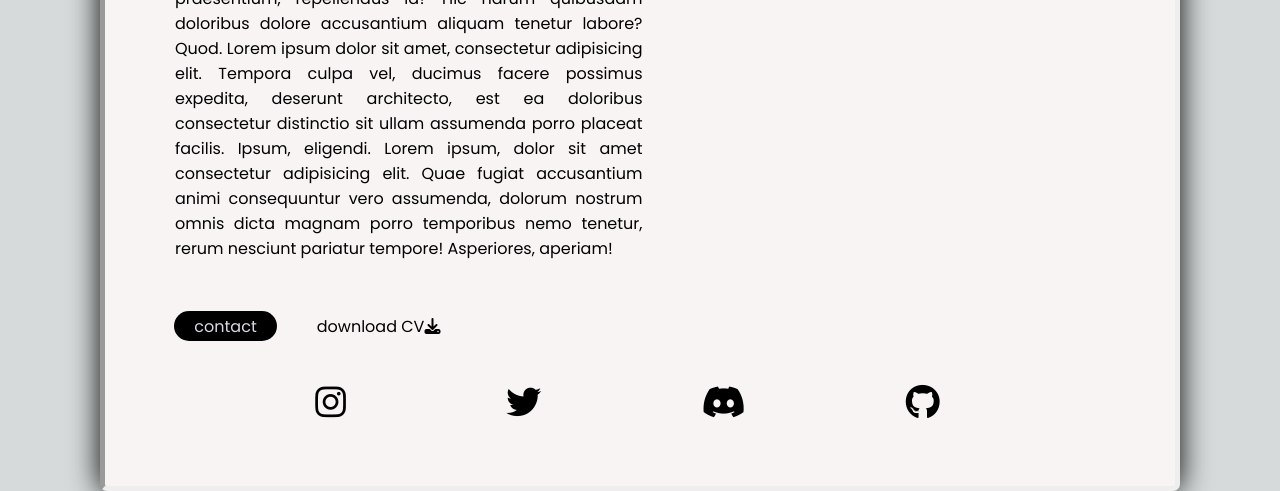
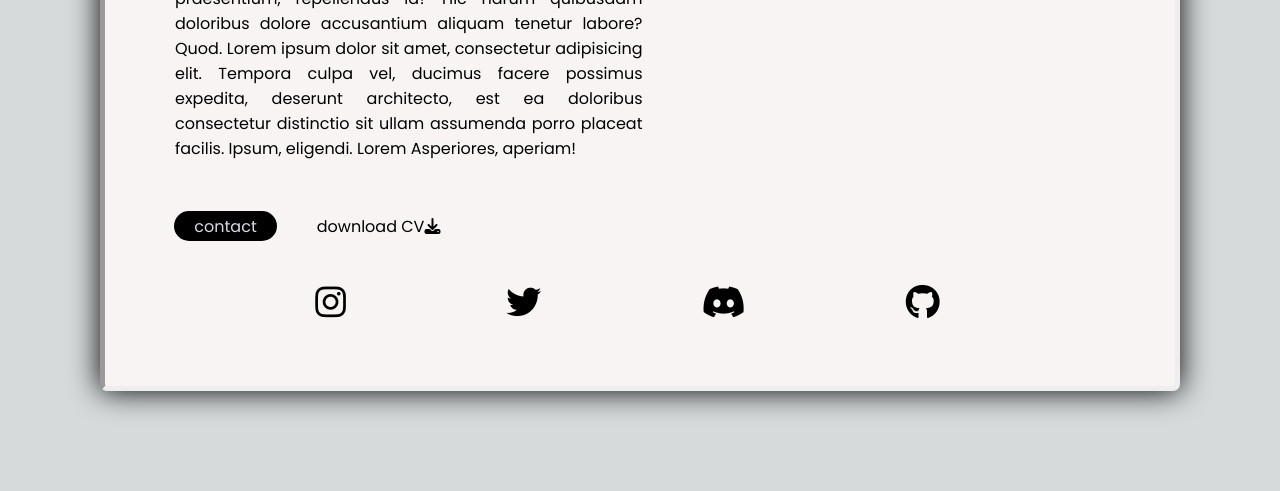
Before and after one commit to Adiidwn/b48d7-, a plain HTML site: page index.html in a window 1280 px wide. Shown: the part 600-1091 px from the top of the page. Drawn offline with Linux system fonts and the light colour scheme; a web font is replaced by a local one.

Commit message:
day9neww

```diff
--- a/index.html
+++ b/index.html
@@ -67,7 +67,7 @@
             </h2>
 
 
-            <p class="welcomeText">Lorem ipsum dolor sit amet consectetur adipisicing elit. Ipsum rerum voluptatibus eum quae error earum nam dolorem voluptates praesentium minima ipsa, at aliquam quidem in, porro facilis sequi maxime omnis. Lorem ipsum, dolor sit amet consectetur adipisicing elit. Ipsam eaque dicta molestiae totam facere debitis cumque praesentium, repellendus id? Hic harum quibusdam doloribus  dolore accusantium aliquam tenetur labore? Quod. Lorem ipsum dolor sit amet, consectetur adipisicing elit. Tempora culpa vel, ducimus facere possimus expedita, deserunt architecto, est ea doloribus consectetur distinctio sit ullam assumenda porro placeat facilis. Ipsum, eligendi. Lorem ipsum, dolor sit amet consectetur adipisicing elit. Quae fugiat accusantium animi consequuntur vero assumenda, dolorum nostrum omnis dicta magnam porro temporibus nemo tenetur, rerum nesciunt pariatur tempore! Asperiores, aperiam! </p>
+            <p class="welcomeText">Lorem ipsum dolor sit amet consectetur adipisicing elit. Ipsum rerum voluptatibus eum quae error earum nam dolorem voluptates praesentium minima ipsa, at aliquam quidem in, porro facilis sequi maxime omnis. Lorem ipsum, dolor sit amet consectetur adipisicing elit. Ipsam eaque dicta molestiae totam facere debitis cumque praesentium, repellendus id? Hic harum quibusdam doloribus  dolore accusantium aliquam tenetur labore? Quod. Lorem ipsum dolor sit amet, consectetur adipisicing elit. Tempora culpa vel, ducimus facere possimus expedita, deserunt architecto, est ea doloribus consectetur distinctio sit ullam assumenda porro placeat facilis. Ipsum, eligendi. Lorem  Asperiores, aperiam! </p>
     </div>
 
 
```
